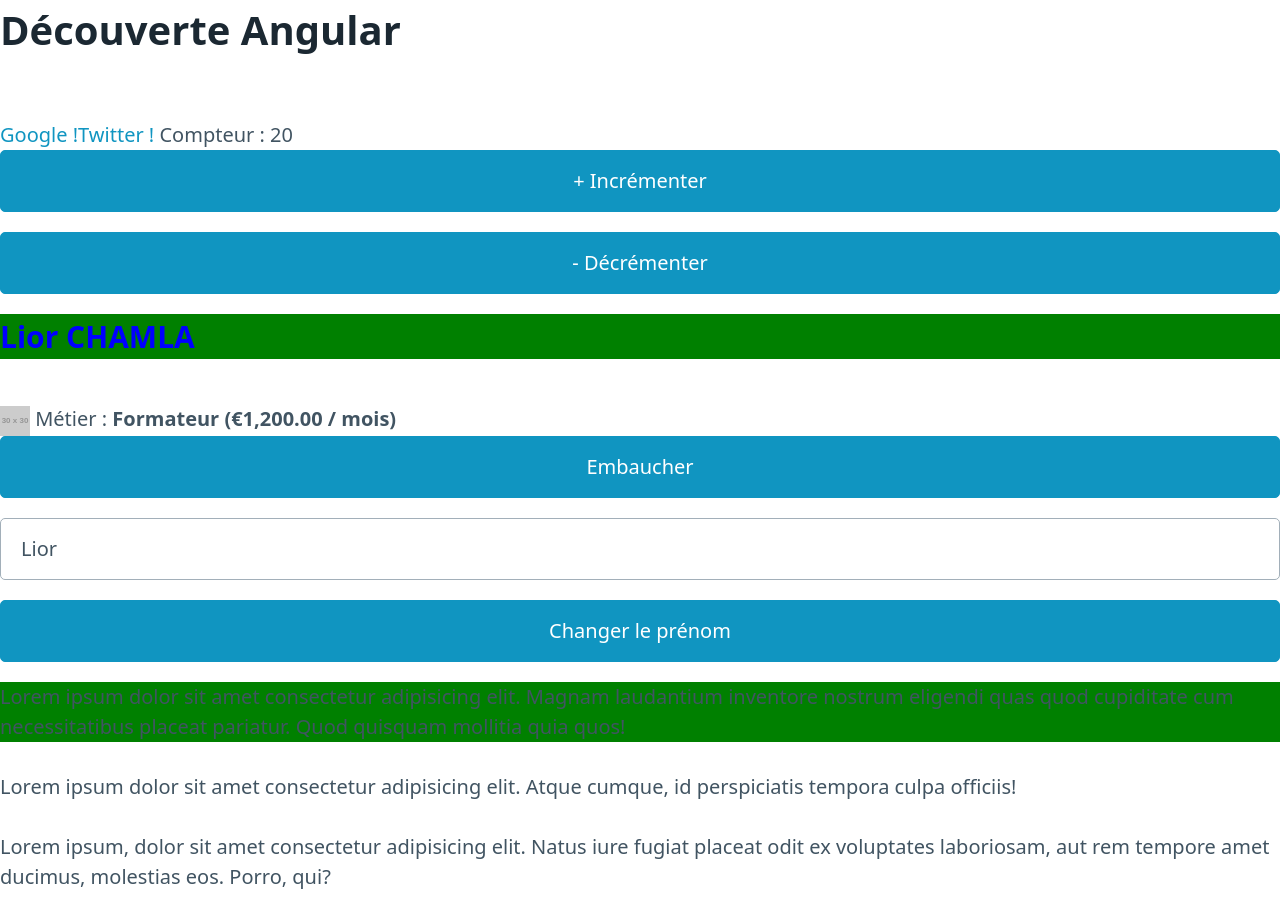
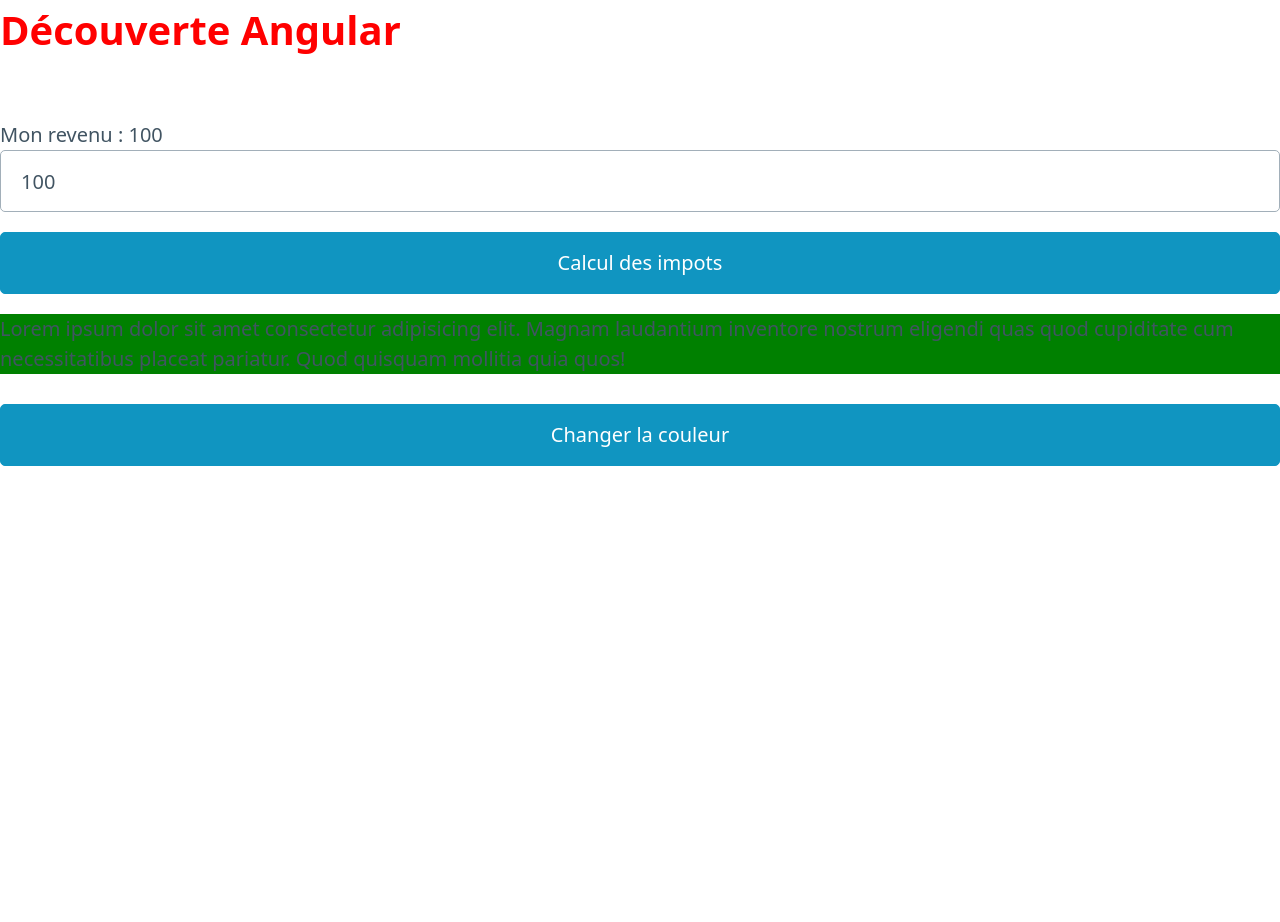
Before and after one commit to liorchamla/formation-angular-introduction, an Angular app: page / in a window 1280 px wide. After the commit the page ends 800 px from the top, so only its background shows below. Built offline with nearby package versions, Linux system fonts and the light colour scheme.

Commit message:
DIRECTIVES ATTRIBUT - 2EME

```diff
--- a/projects/playground/src/app/app.component.html
+++ /dev/null
@@ -1,35 +0,0 @@
-<h1>Découverte Angular</h1>
-
-<a href="https://google.com" no-open>Google !</a>
-<a
-  href="https://twitter.com"
-  confirm
-  confirm-message="Voulez vous vraiment vous rendre sur cette poubelle ?!"
-  >Twitter !</a
->
-
-<counter [initial-value]="20" [step]="2"></counter>
-
-<user-profile
-  first-name="Lior"
-  last-name="Chamla"
-  job="Formateur"
-  [hired]="true"
-></user-profile>
-
-<p highlight base-color="green" background-color="purple">
-  Lorem ipsum dolor sit amet consectetur adipisicing elit. Magnam laudantium
-  inventore nostrum eligendi quas quod cupiditate cum necessitatibus placeat
-  pariatur. Quod quisquam mollitia quia quos!
-</p>
-
-<p highlight>
-  Lorem ipsum dolor sit amet consectetur adipisicing elit. Atque cumque, id
-  perspiciatis tempora culpa officiis!
-</p>
-
-<p>
-  Lorem ipsum, dolor sit amet consectetur adipisicing elit. Natus iure fugiat
-  placeat odit ex voluptates laboriosam, aut rem tempore amet ducimus, molestias
-  eos. Porro, qui?
-</p>
--- a/projects/playground/src/app/app.component.ts
+++ b/projects/playground/src/app/app.component.ts
@@ -2,9 +2,55 @@ import { Component } from '@angular/core';
 
 @Component({
   selector: 'app-root',
-  templateUrl: './app.component.html',
-  styleUrls: ['./app.component.css']
+  template: `
+    <h1 [ngClass]="{ red: age > 18, bold: nationalite === 'France' }">
+      Découverte Angular
+    </h1>
+
+    Mon revenu : {{ revenuDeBase }}
+
+    <input [(ngModel)]="revenuDeBase" type="number" placeholder="Vos revenus" />
+
+    <button (click)="calculImpots()">Calcul des impots</button>
+
+    <p
+      #paragraphe="hl"
+      highlight
+      base-color="green"
+      background-color="purple"
+      (color-change)="onColorChange($event)"
+    >
+      Lorem ipsum dolor sit amet consectetur adipisicing elit. Magnam laudantium
+      inventore nostrum eligendi quas quod cupiditate cum necessitatibus placeat
+      pariatur. Quod quisquam mollitia quia quos!
+    </p>
+    <button (click)="paragraphe.onMouseEnter()">Changer la couleur</button>
+  `,
+  styles: [
+    `
+      .red {
+        color: red;
+      }
+      .bold {
+        font-weight: bold;
+      }
+    `,
+  ],
 })
 export class AppComponent {
-  title = 'playground';
+  age = 35;
+  nationalite = 'France';
+  revenuDeBase = 100;
+
+  calculImpots() {
+    const impots = this.revenuDeBase + 500;
+    console.log('Impots calculés :', impots);
+  }
+  /**
+   * La méthode onColorChange() sera appelée à chaque fois que la couleur de fond
+   * du paragraphe change, grâce à l'événement custom que nous avons créé (color-change)
+   */
+  onColorChange(color: string) {
+    console.log('La couleur a changé : ', color);
+  }
 }
--- /dev/null
+++ b/projects/playground/src/app/directives-attributs/force-lower.directive.ts
@@ -0,0 +1,19 @@
+import { Directive, HostBinding, HostListener, Input } from '@angular/core';
+
+@Directive({
+  selector: 'input[force-lower]',
+})
+export class ForceLowerDirective {
+  @Input('value')
+  @HostBinding('value')
+  value = '';
+
+  @HostListener('input', ['$event.target.value'])
+  onInput(value: string) {
+    this.value = value.toLowerCase();
+  }
+
+  ngOnInit() {
+    this.value = this.value.toLowerCase();
+  }
+}
--- a/projects/playground/src/app/directives-attributs/highlight.directive.ts
+++ b/projects/playground/src/app/directives-attributs/highlight.directive.ts
@@ -1,4 +1,11 @@
-import { Directive, HostBinding, HostListener, Input } from '@angular/core';
+import {
+  Directive,
+  EventEmitter,
+  HostBinding,
+  HostListener,
+  Input,
+  Output,
+} from '@angular/core';
 
 /**
  * Cette directive permet de faire changer la couleur du background d'un élément HTML
@@ -9,6 +16,10 @@ import { Directive, HostBinding, HostListener, Input } from '@angular/core';
 @Directive({
   // Elle cible tous les élément <p> qui ont un attribut "highlight"
   selector: 'p[highlight]',
+  // L'instance de la directive sera disponible avec le nom "hl"
+  // dans le template et on pourra la stocker dans une variable de template
+  // pour la manipuler
+  exportAs: 'hl',
 })
 export class HighlightDirective {
   /**
@@ -44,6 +55,16 @@ export class HighlightDirective {
   baseColor = 'transparent';
 
   /**
+   * On pourra écouter un événement "color-change" sur l'élément HTML sur lequel
+   * la directive est greffé. L'information contenue dans l'événement sera une
+   * simple string (la couleur actuelle)
+   *
+   * Exemple : <p highlight (color-change)="faireQuelqueChose($event)">..</p>
+   */
+  @Output('color-change')
+  colorChangeEvent = new EventEmitter<string>();
+
+  /**
    * La méthode onMouseEnter() sera appelée à chaque fois que la souris passe par dessus
    * l'élément HTML
    *
@@ -56,6 +77,9 @@ export class HighlightDirective {
   @HostListener('mouseenter')
   onMouseEnter() {
     this.color = this.backgroundColor;
+
+    // On émet l'événement avec la couleur comme information
+    this.colorChangeEvent.emit(this.color);
   }
 
   /**
@@ -71,6 +95,9 @@ export class HighlightDirective {
   @HostListener('mouseout')
   onMouseOut() {
     this.color = this.baseColor;
+
+    // On émet l'événement avec la couleur comme information
+    this.colorChangeEvent.emit(this.color);
   }
 
   /**
@@ -81,5 +108,8 @@ export class HighlightDirective {
    */
   ngOnInit() {
     this.color = this.baseColor;
+
+    // On émet l'événement avec la couleur comme information
+    this.colorChangeEvent.emit(this.color);
   }
 }
--- /dev/null
+++ b/projects/playground/src/app/directives-attributs/model.directive.ts
@@ -0,0 +1,30 @@
+import {
+  Directive,
+  EventEmitter,
+  HostBinding,
+  HostListener,
+  Input,
+  Output,
+} from '@angular/core';
+
+@Directive({
+  selector: '[model]',
+})
+export class ModelDirective {
+  @Output('modelChange')
+  onValueChangeEvent = new EventEmitter();
+
+  @Input('model')
+  @HostBinding('value')
+  value: any;
+
+  @HostListener('input', ['$event.target'])
+  onInput(element: HTMLInputElement) {
+    if (element.type === 'number') {
+      this.onValueChangeEvent.emit(element.valueAsNumber);
+      return;
+    }
+
+    this.onValueChangeEvent.emit(element.value);
+  }
+}
--- /dev/null
+++ b/projects/playground/src/app/directives-attributs/set-classes.directive.ts
@@ -0,0 +1,26 @@
+import { Directive, ElementRef, Input, SimpleChanges } from '@angular/core';
+
+@Directive({
+  selector: '[set-classes]',
+})
+export class SetClassesDirective {
+  @Input('set-classes')
+  cssClasses: { [key: string]: boolean } = {};
+
+  constructor(private elementRef: ElementRef<HTMLElement>) {}
+
+  ngOnChanges(changes: SimpleChanges) {
+    if (!changes['cssClasses']) {
+      return;
+    }
+
+    Object.keys(this.cssClasses).forEach((className) => {
+      if (this.cssClasses[className]) {
+        this.elementRef.nativeElement.classList.add(className);
+        return;
+      }
+
+      this.elementRef.nativeElement.classList.remove(className);
+    });
+  }
+}
```
Also changed, not shown: projects/playground/src/app/app.module.ts (+8 -1 lines), projects/playground/src/app/app.component.css (deleted).
